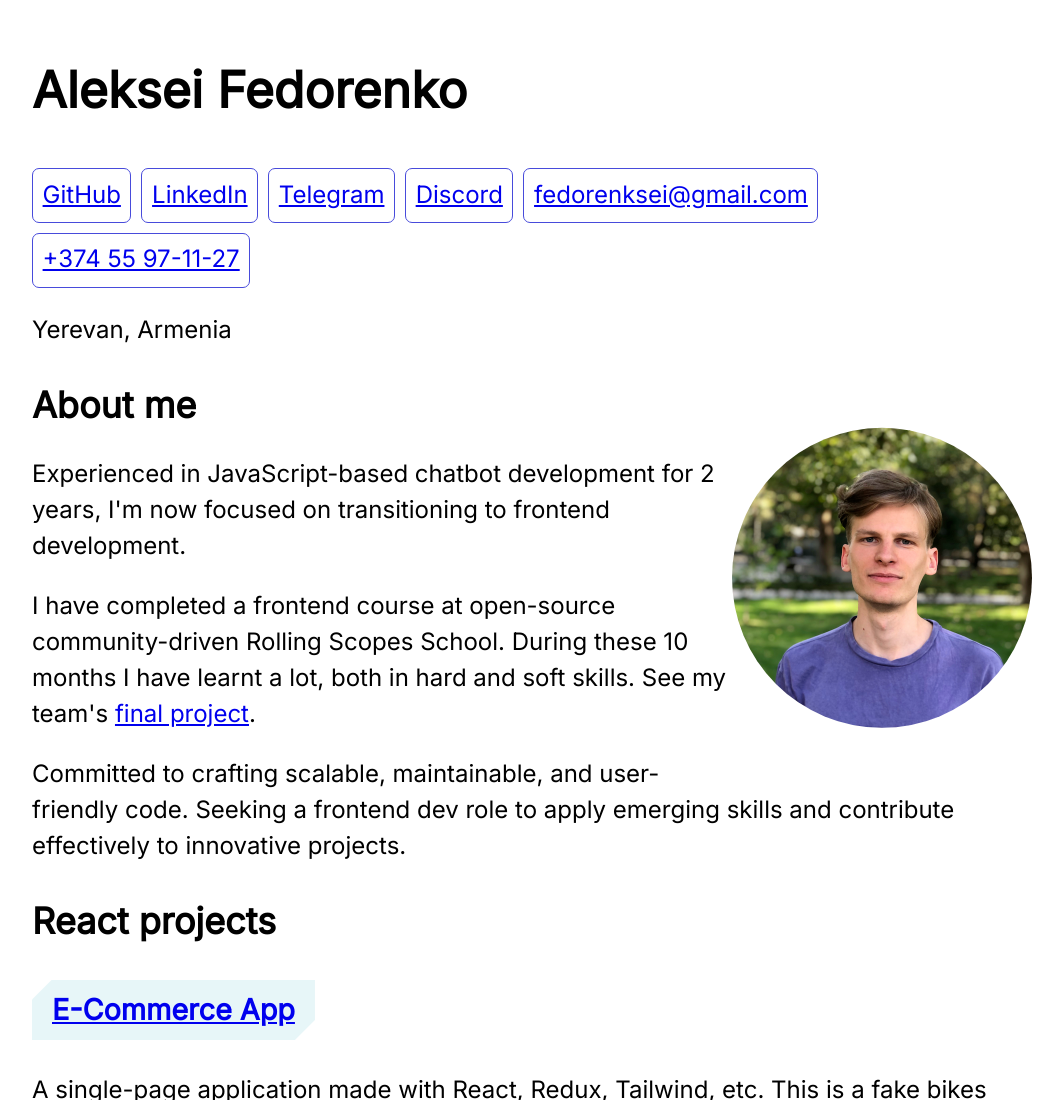
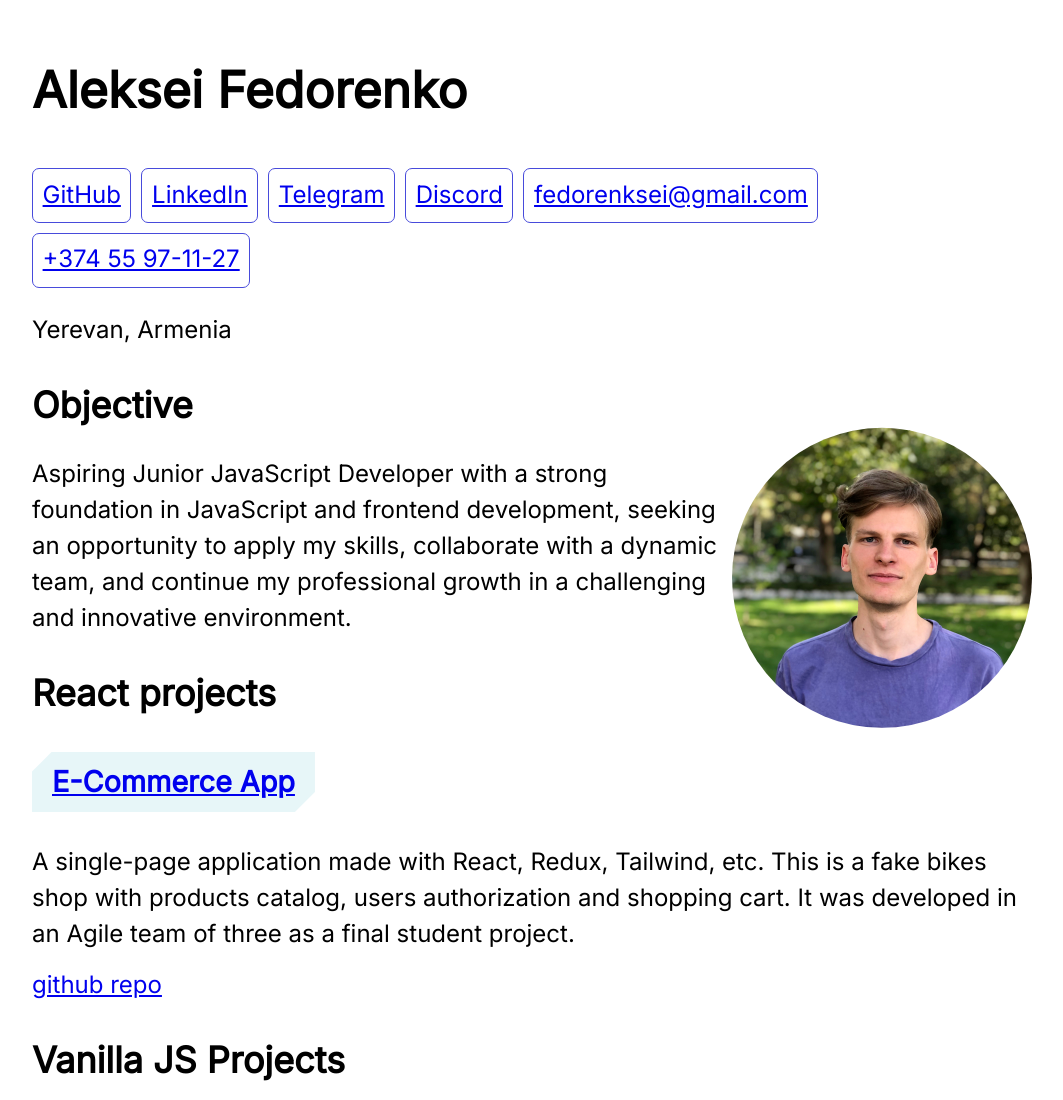
Before and after one commit to fedorenksei/cv, a website: page src/index.html in a window 1280 px wide. Shown: the top 1100 px of the page, without its empty margins (108-1171 px from the left). Drawn offline with Linux system fonts and the light colour scheme.

Commit message:
feat: replace about me with objective

```diff
--- a/src/index.html
+++ b/src/index.html
@@ -88,21 +88,12 @@
           alt="Avatar"
         />
 
-        <h2>About me</h2>
+        <h2>Objective</h2>
         <p>
-          Experienced in JavaScript-based chatbot development for 2 years, I'm
-          now focused on transitioning to frontend development.
-        </p>
-        <p>
-          I have completed a frontend course at open-source community-driven
-          Rolling Scopes School. During these 10 months I have learnt a lot,
-          both in hard and soft skills. See my team's
-          <a href="#ec-app">final project</a>.
-        </p>
-        <p>
-          Committed to crafting scalable, maintainable, and user-friendly code.
-          Seeking a frontend dev role to apply emerging skills and contribute
-          effectively to innovative projects.
+          Aspiring Junior JavaScript Developer with a strong foundation in
+          JavaScript and frontend development, seeking an opportunity to apply
+          my skills, collaborate with a dynamic team, and continue my
+          professional growth in a challenging and innovative environment.
         </p>
       </section>
 
```
